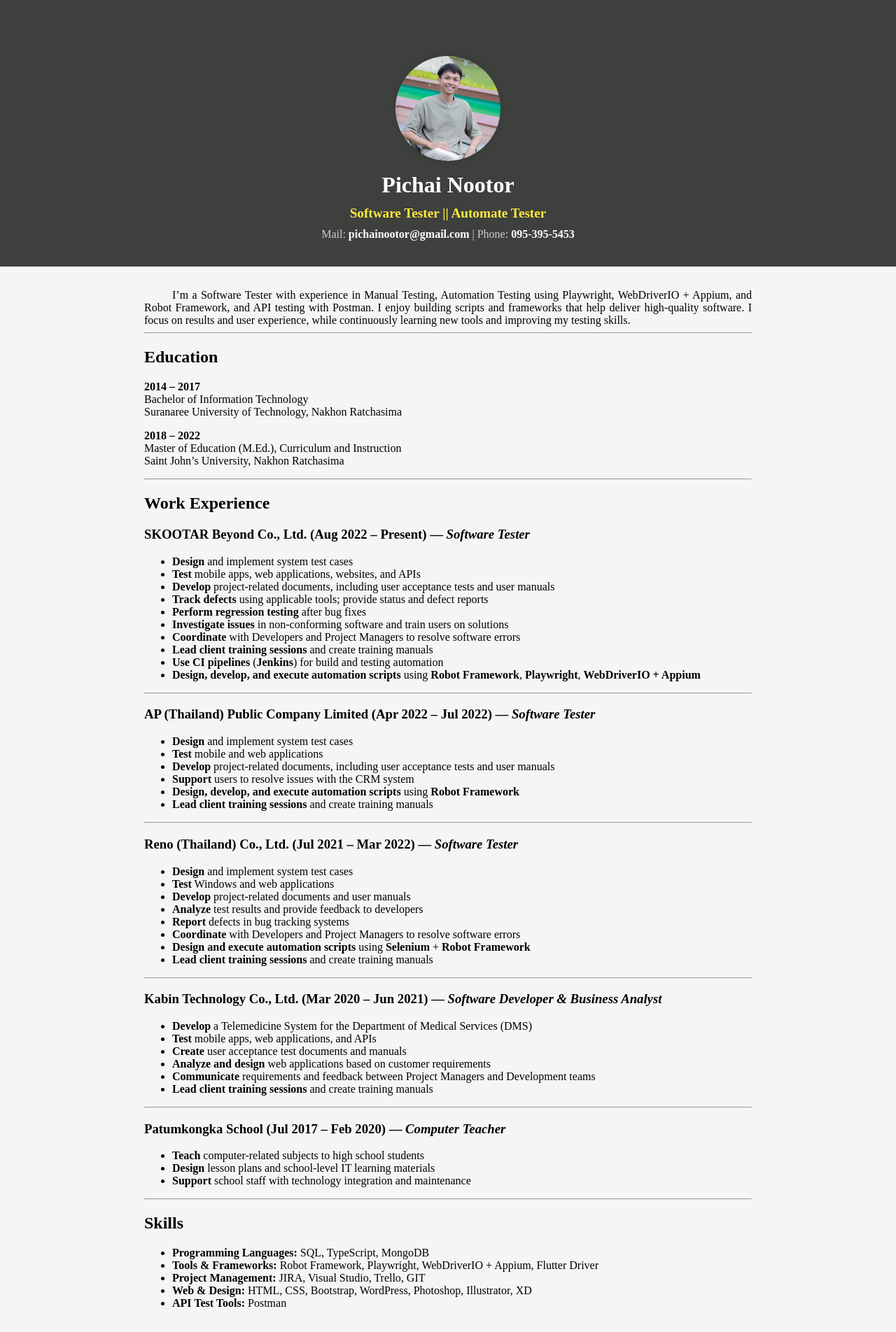
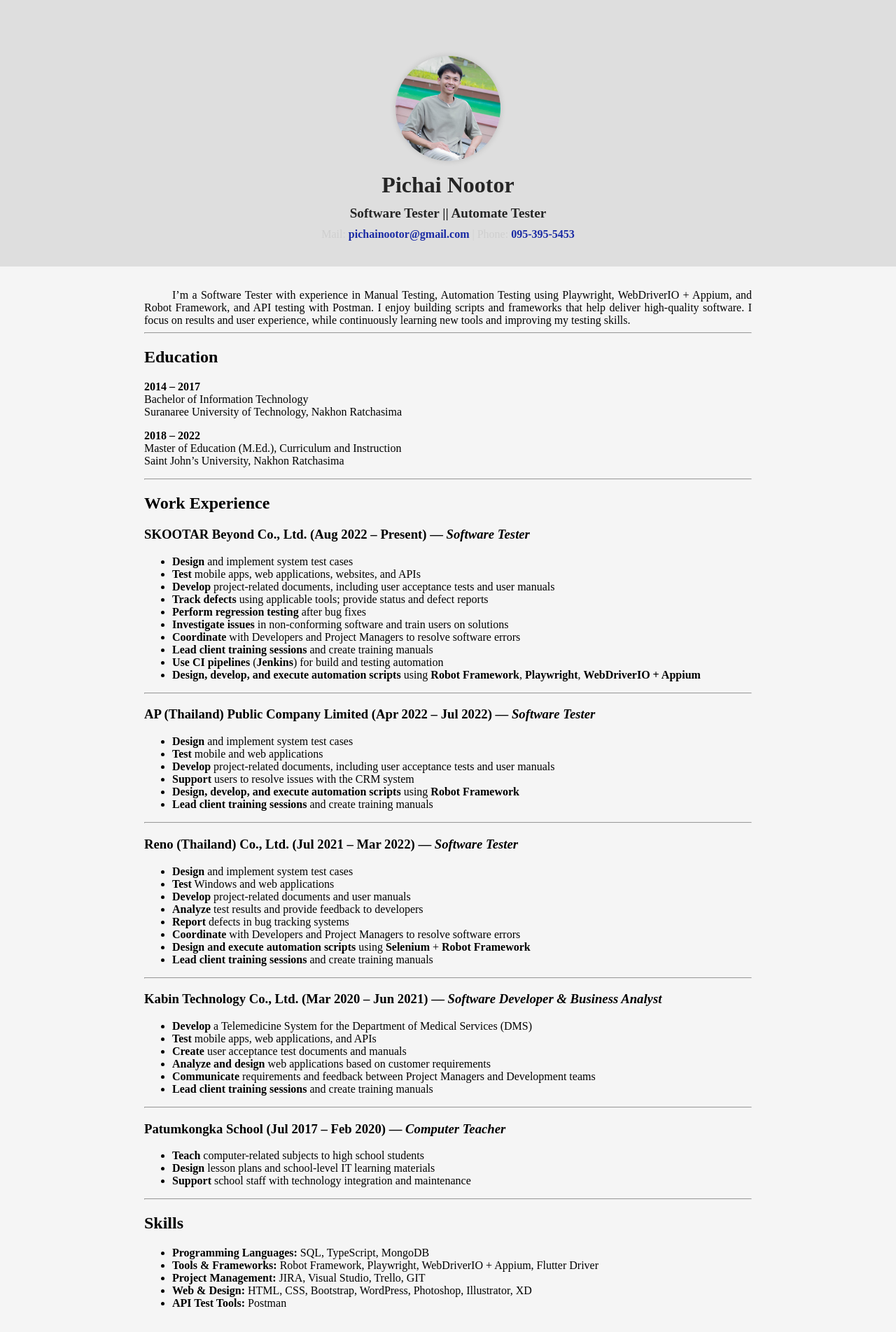
Before and after one commit to pichai-nootor/pichai-nootor.github.io, a Jekyll site: the page built from index.md, in a window 1280 px wide. Shown: the whole page at 70% size. Built offline with Jekyll 4.4.1, drawn with Linux system fonts in a browser that asks for light colours; our own code applies the rules of GitHub Pages for plain Markdown files.

Commit message:
Update default.html

```diff
--- a/_layouts/default.html
+++ b/_layouts/default.html
@@ -17,7 +17,7 @@
 
     /* header แบบเต็มจอ */
     header.page-header {
-      background: #3e403e !important;
+      background: #dedede !important;
       position: relative;
       display: flex;
       flex-direction: column;
@@ -30,18 +30,17 @@
       color: white;
     }
 
-    /* ลบ ::after ของ Cayman */
     header.page-header::after {
       display: none !important;
     }
 
-    /* ปรับระยะและสี h1-h3 */
+
     header.page-header h1 {
       margin: 0.3rem 0;
       line-height: 1.2;
       text-align: center;
       font-size: 2rem;
-      color: #ffffff; /* ชื่อเด่นที่สุด */
+      color: #252525;
     }
 
     header.page-header h2 {
@@ -49,7 +48,7 @@
       line-height: 1.2;
       text-align: center;
       font-size: 1.2rem;
-      color: #ffeb3b; /* tagline สีต่างจาก h1 */
+      color: #252525;
     }
 
     header.page-header h3 {
@@ -58,7 +57,7 @@
       text-align: center;
       font-size: 1rem;
       font-weight: normal;
-      color: #cfcfcf; /* contact สีเทาอ่อน */
+      color: #cfcfcf;
     }
 
     /* responsive สำหรับ mobile */
@@ -90,11 +89,11 @@
     }
 
     header.page-header .contact-info {
-      color: #ffffff; /* สีเหลืองอ่อนสำหรับ email/phone */
-      font-weight: bold; /* ทำให้เด่นขึ้นหน่อย */
+      color: #00139ce3;
+      font-weight: bold;
     }
 
-    /* ปรับรูปโปรไฟล์ให้เหมาะกับมือถือ */
+
     header.page-header img {
       width: 150px;
       height: 150px;
```
Also changed, not shown: other parts of _layouts/default.html (+1 -1 lines).
